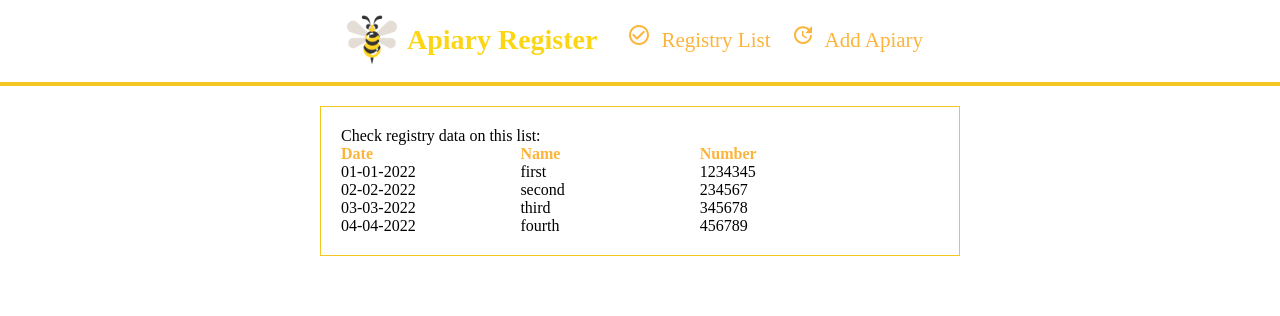
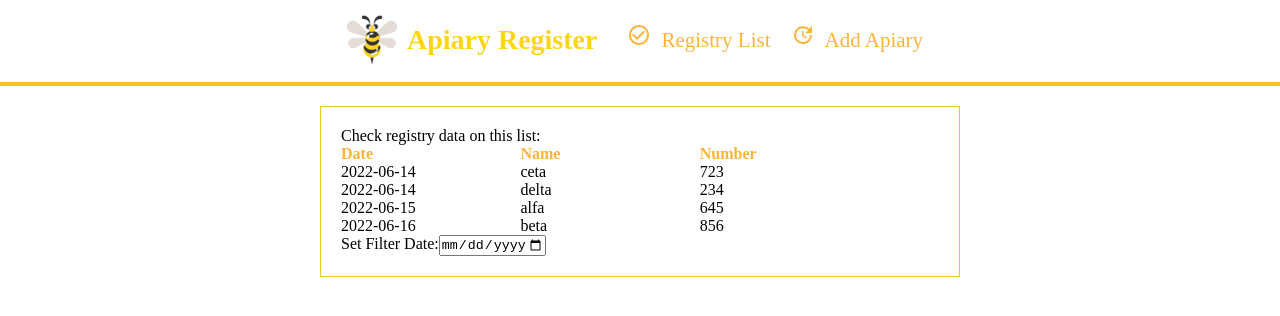
Before and after one commit to JaCoWymowny/apiary-register, a React (Create React App) app in the folder client/: page / in a window 1280 px wide. Shown: the top 316 px of the page. Built offline with nearby package versions, Linux system fonts and the light colour scheme.

Commit message:
added serialNumberGenerator, filter with specific date, sort by number

```diff
--- /dev/null
+++ b/client/src/helper/serialNumberGenerator.tsx
@@ -0,0 +1,41 @@
+import { useState } from "react";
+
+export const SerialNumber = () => {
+  const [incrementalDigitCode, setIncrementalDigitCode] = useState("00000");
+
+  const createChecksumNumber = (digitsToMultiply: number, res = 1): number => {
+    if(digitsToMultiply > 0){
+      return createChecksumNumber(Math.floor(digitsToMultiply / 10), res * (digitsToMultiply % 10 || 1));
+    }
+    return res;
+  };
+
+  const serialNumberGenerator = (date: string, manuallyEnteredNumber: string) => {
+    const dateAsStringNumber = date.replace(/-/g, '');
+
+    if (!manuallyEnteredNumber) {
+      const resultWithIncrementCode = dateAsStringNumber + incrementalDigitCode;
+      const incrementValue = (+incrementalDigitCode) + 1;
+      const increment = ("00000" + incrementValue).slice(-5);
+      const numberResult = parseInt(resultWithIncrementCode);
+      const checkSum = (createChecksumNumber(numberResult) * numberResult);
+      setIncrementalDigitCode(increment);
+      return ConvertingNumberToApiaryCode(checkSum.toString(), numberResult.toString())
+    } else {
+      const resultWithManuallyEnteredNumber = dateAsStringNumber + manuallyEnteredNumber;
+      const numberResult = parseInt(resultWithManuallyEnteredNumber);
+      const checkSum = (createChecksumNumber(numberResult) * numberResult);
+      return ConvertingNumberToApiaryCode(checkSum.toString(), numberResult.toString())
+    }
+  }
+
+  const ConvertingNumberToApiaryCode = (checkSum: string,numberResult: string) => {
+    const secondNumber = checkSum.charAt(1);
+    const seventhNumber = checkSum.charAt(6);
+    const lastNumber = checkSum.charAt(checkSum.length - 1);
+    const controlDigits = secondNumber + seventhNumber + lastNumber;
+    return parseInt(numberResult + controlDigits);
+  };
+
+  return { serialNumberGenerator }
+};
--- /dev/null
+++ b/client/src/hooks/useApiary.tsx
@@ -0,0 +1,11 @@
+import ApiaryData from "../interfaces/dbData";
+
+const useApiary = () => {
+  const submitApiary = (apiaryData: ApiaryData) => {
+    console.log(apiaryData)
+  }
+
+  return {submitApiary}
+}
+
+export default useApiary;
--- a/client/src/interfaces/dbData.tsx
+++ b/client/src/interfaces/dbData.tsx
@@ -1,5 +1,5 @@
 export default interface ApiaryData {
-  number: number;
+  serialNumber: number;
   date: string;
   name: string;
 }
--- a/client/src/pages/AddApiary/index.tsx
+++ b/client/src/pages/AddApiary/index.tsx
@@ -1,19 +1,44 @@
 import React, { FC, useState } from "react";
 import { ContentWindow } from "./styles";
+import ApiaryData from "../../interfaces/dbData";
+import useApiary from "../../hooks/useApiary";
+import { SerialNumber } from "../../helper/serialNumberGenerator";
+
+
 
 const AddApiary: FC = () => {
+  const { submitApiary } = useApiary();
+  const { serialNumberGenerator } = SerialNumber();
   const today = new Date().toISOString().split("T")[0];
   const [date, setDate] = useState(today);
-  const [apiaryValue, setApiaryValue] = useState("");
-  const [number, setNumber] = useState("");
+  const [apiaryName, setApiaryName] = useState("");
+  const [manuallyEnteredNumber, setManuallyEnteredNumber] = useState("");
 
   const handleSubmit = (e: React.FormEvent) => {
     e.preventDefault();
-
-    setDate(today);
-    setApiaryValue("");
-    alert(date + "" + apiaryValue)
-  }
+    if ((apiaryName && manuallyEnteredNumber) && (parseInt(manuallyEnteredNumber) < 99999)) {
+      setDate(today);
+      const serialNumber = serialNumberGenerator(date, manuallyEnteredNumber);
+      const apiaryData: ApiaryData = {
+        serialNumber: serialNumber,
+        date: date,
+        name: apiaryName
+      }
+      submitApiary(apiaryData);
+    } else if (apiaryName && (parseInt(manuallyEnteredNumber) > 99999)) {
+      alert("za duży nr");
+    } else if (apiaryName) {
+      const serialNumber = serialNumberGenerator(date, manuallyEnteredNumber);
+      const apiaryData: ApiaryData = {
+        serialNumber: serialNumber,
+        date: date,
+        name: apiaryName
+      }
+      submitApiary(apiaryData);
+    }
+    setApiaryName("");
+    setManuallyEnteredNumber("");
+  };
 
   return (
     <ContentWindow>
@@ -41,8 +66,8 @@ const AddApiary: FC = () => {
         </label>
         <input type="text"
                name="apiary-name"
-               value={apiaryValue}
-               onChange={(e) => setApiaryValue(e.target.value)}
+               value={apiaryName}
+               onChange={(e) => setApiaryName(e.target.value)}
         />
 
         <label>
@@ -50,8 +75,8 @@ const AddApiary: FC = () => {
         </label>
         <input type="number"
                name="apiary-number"
-               value={number}
-               onChange={(e) => setNumber(e.target.value)}
+               value={manuallyEnteredNumber}
+               onChange={(e) => setManuallyEnteredNumber(e.target.value)}
         />
 
         <button type='submit'>
--- a/client/src/pages/AddApiary/styles.ts
+++ b/client/src/pages/AddApiary/styles.ts
@@ -7,4 +7,9 @@ export const ContentWindow = styled.div`
   padding: 20px;
   display: flex;
   flex-direction: column;
+  input::-webkit-outer-spin-button,
+  input::-webkit-inner-spin-button {
+    -webkit-appearance: none;
+    margin: 0;
+  }
 `
--- a/client/src/pages/RegistryList/index.tsx
+++ b/client/src/pages/RegistryList/index.tsx
@@ -1,46 +1,64 @@
-import { Key, useState } from "react";
+import React, { Key, useState } from "react";
 import {
   ContentWindow,
   RegistryTable,
   Thead
 } from "./styles";
-import apiaryData from "../../interfaces/dbData";
+import ApiaryData from "../../interfaces/dbData";
 
-let mock: apiaryData[] = [
+let mock: ApiaryData[] = [
   {
-    number: 1234345,
-    date: "01-01-2022",
-    name: "first"
+    serialNumber: 723,
+    date: "2022-06-14",
+    name: "ceta"
   },
   {
-    number: 234567,
-    date: "02-02-2022",
-    name: "second"
+    serialNumber: 234,
+    date: "2022-06-14",
+    name: "delta"
   },
   {
-    number: 345678,
-    date: "03-03-2022",
-    name: "third"
+    serialNumber: 645,
+    date: "2022-06-15",
+    name: "alfa"
   },
   {
-    number: 456789,
-    date: "04-04-2022",
-    name: "fourth"
+    serialNumber: 856,
+    date: "2022-06-16",
+    name: "beta"
   },
 ];
 
 const RegistryList = () => {
-  const [regPosition, setRegPosition] = useState(mock);
+  const [registryData, setRegistryData] = useState(mock);
+  const [order, setOrder] = useState('ascend');
+  const [date, setDate] = useState("");
 
-  console.log(regPosition);
+
+
+  const sorting = () => {
+    if (order === 'ascend') {
+      const sorted = [...registryData].sort((a, b) =>
+        a.serialNumber - b.serialNumber
+      )
+      setRegistryData(sorted);
+      setOrder('descend');
+    } if (order === 'descend') {
+      const sorted = [...registryData].sort((a, b) =>
+        b.serialNumber - a.serialNumber
+      )
+      setRegistryData(sorted);
+      setOrder('ascend');
+    }
+  }
 
   const tableBody = () => {
-    return regPosition?.filter((regItem: apiaryData) => regItem).map((regItem: apiaryData, index: Key) => {
+    return registryData?.filter((item) => item?.date.includes(date)).map((regItem: ApiaryData, index: Key) => {
       return (
         <tr key={index}>
           <td>{regItem.date}</td>
           <td>{regItem.name}</td>
-          <td>{regItem.number}</td>
+          <td>{regItem.serialNumber}</td>
         </tr>
       )
     })
@@ -56,13 +74,25 @@ const RegistryList = () => {
           <tr>
             <th style={{width: "15%"}}>Date</th>
             <th style={{width: "15%"}}>Name</th>
-            <th style={{width: "20%"}}>Number</th>
+            <th style={{width: "20%"}} onClick={() => sorting()}>Number</th>
           </tr>
         </Thead>
         <tbody>
-        {regPosition && tableBody()}
+        {registryData && tableBody()}
         </tbody>
       </RegistryTable>
+      <form>
+        <label>
+          Set Filter Date:
+        </label>
+        <input
+          type="date"
+          name="registry-filter"
+          min="2022-01-01"
+          max="2040-12-31"
+          onChange={(e) => setDate(e.target.value)}
+        />
+      </form>
     </ContentWindow>
   )
 };
```
